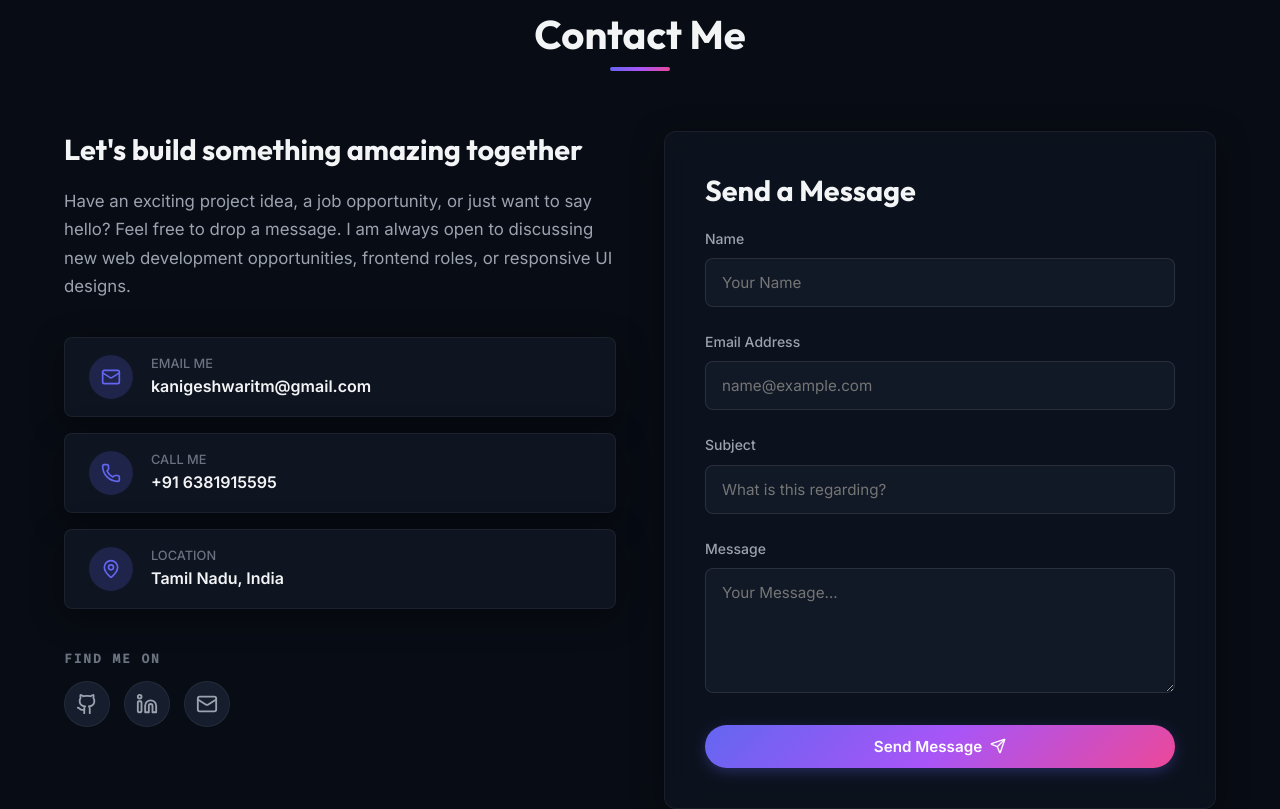
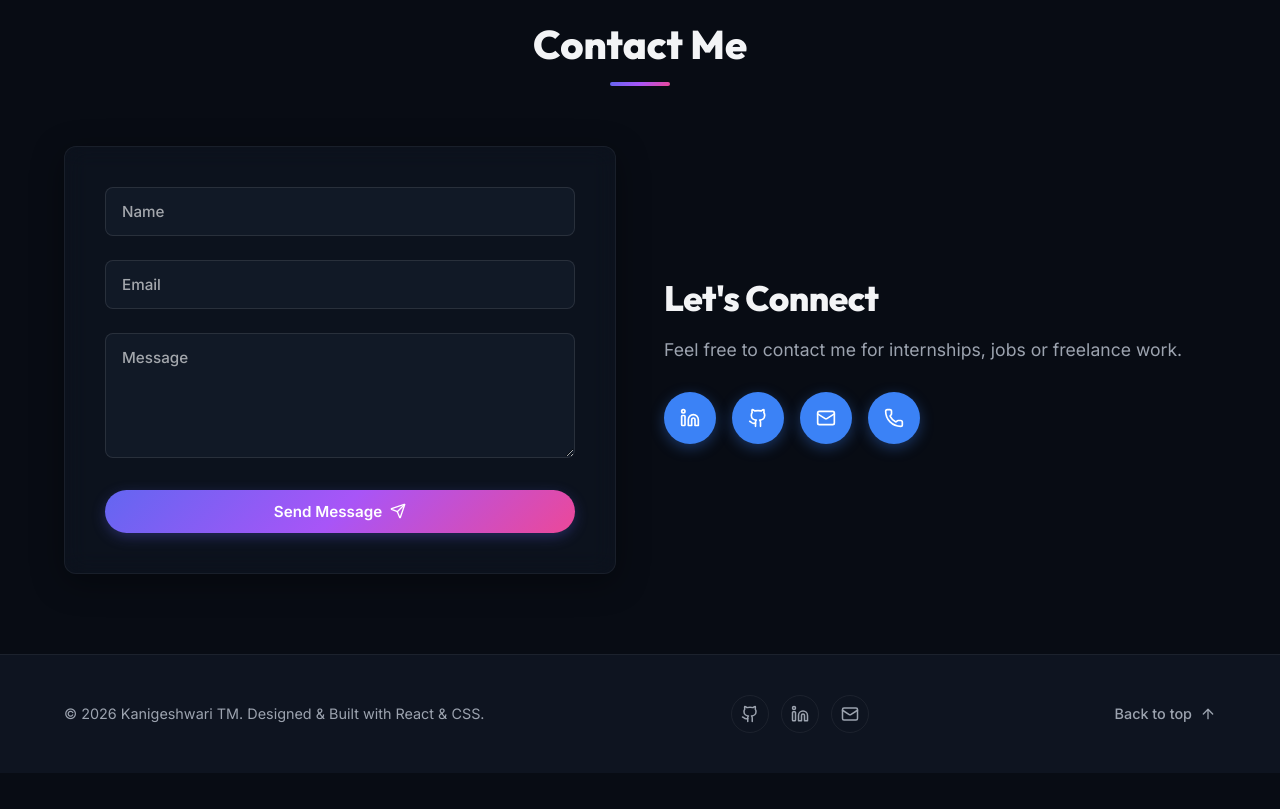
Before and after one commit to Kaniga54/portfolio, a React (Vite) app: page / in a window 1280 px wide. Shown: the part 4540-5349 px from the top of the page. After the commit the page ends 5313 px from the top, so only its background shows below. Built offline with nearby package versions, Linux system fonts and the light colour scheme.

Commit message:
Fix contact section title clipping, input placeholder contrast, and form layout alignment

```diff
--- a/src/components/Contact.jsx
+++ b/src/components/Contact.jsx
@@ -1,7 +1,7 @@
 import React, { useState } from 'react';
-import { Mail, Send, Phone, MapPin, CheckCircle, AlertCircle } from 'lucide-react';
+import { Mail, Send, Phone, CheckCircle, AlertCircle } from 'lucide-react';
 
-const Github = ({ size = 24, ...props }) => (
+const Github = ({ size = 22, ...props }) => (
   <svg
     xmlns="http://www.w3.org/2000/svg"
     width={size}
@@ -19,7 +19,7 @@ const Github = ({ size = 24, ...props }) => (
   </svg>
 );
 
-const Linkedin = ({ size = 24, ...props }) => (
+const Linkedin = ({ size = 22, ...props }) => (
   <svg
     xmlns="http://www.w3.org/2000/svg"
     width={size}
@@ -42,12 +42,11 @@ export default function Contact() {
   const [formData, setFormData] = useState({
     name: '',
     email: '',
-    subject: '',
     message: ''
   });
 
   const [errors, setErrors] = useState({});
-  const [submitStatus, setSubmitStatus] = useState(null); // 'success' or 'error' or null
+  const [submitStatus, setSubmitStatus] = useState(null);
 
   const handleChange = (e) => {
     const { name, value } = e.target;
@@ -55,7 +54,6 @@ export default function Contact() {
       ...formData,
       [name]: value
     });
-    // Clear validation error when user types
     if (errors[name]) {
       setErrors({
         ...errors,
@@ -72,7 +70,6 @@ export default function Contact() {
     } else if (!/\S+@\S+\.\S+/.test(formData.email)) {
       newErrors.email = 'Invalid email address';
     }
-    if (!formData.subject.trim()) newErrors.subject = 'Subject is required';
     if (!formData.message.trim()) newErrors.message = 'Message is required';
 
     setErrors(newErrors);
@@ -82,58 +79,38 @@ export default function Contact() {
   const handleSubmit = (e) => {
     e.preventDefault();
     if (validate()) {
-      // Simulate API submission
       setSubmitStatus('success');
-      // Reset form
       setFormData({
         name: '',
         email: '',
-        subject: '',
         message: ''
       });
-      // Clear status after 5 seconds
       setTimeout(() => setSubmitStatus(null), 5000);
     } else {
       setSubmitStatus('error');
     }
   };
 
-  const contactDetails = [
+  const connectButtons = [
     {
-      icon: <Mail className="contact-detail-icon" size={20} />,
-      label: 'Email Me',
-      value: 'kanigeshwaritm@gmail.com',
-      href: 'mailto:kanigeshwaritm@gmail.com'
+      icon: <Linkedin size={20} />,
+      href: 'https://www.linkedin.com/in/kanigeshwari-tm/',
+      label: 'LinkedIn'
     },
     {
-      icon: <Phone className="contact-detail-icon" size={20} />,
-      label: 'Call Me',
-      value: '+91 6381915595',
-      href: 'tel:+916381915595'
-    },
-    {
-      icon: <MapPin className="contact-detail-icon" size={20} />,
-      label: 'Location',
-      value: 'Tamil Nadu, India',
-      href: 'https://maps.google.com'
-    }
-  ];
-
-  const socialLinks = [
-    {
-      icon: <Github size={22} />,
+      icon: <Github size={20} />,
       href: 'https://github.com/Kaniga54',
       label: 'GitHub'
     },
     {
-      icon: <Linkedin size={22} />,
-      href: 'https://www.linkedin.com/in/kanigeshwari-tm/',
-      label: 'LinkedIn'
+      icon: <Mail size={20} />,
+      href: 'mailto:kanigeshwaritm@gmail.com',
+      label: 'Email'
     },
     {
-      icon: <Mail size={22} />,
-      href: 'mailto:kanigeshwaritm@gmail.com',
-      label: 'Email'
+      icon: <Phone size={20} />,
+      href: 'tel:+916381915595',
+      label: 'Call'
     }
   ];
 
@@ -141,58 +118,13 @@ export default function Contact() {
     <section id="contact" className="section contact-section">
       <div className="container">
         <div className="section-header">
-          <span className="section-subtitle">Reach Out</span>
-          <h2 className="section-title">Contact Me</h2>
+          <h2 className="section-title contact-title-custom">Contact Me</h2>
         </div>
 
         <div className="contact-grid">
-          {/* Column 1: Info and Socials */}
-          <div className="contact-info">
-            <h3 className="contact-heading">Let's build something amazing together</h3>
-            <p className="contact-text">
-              Have an exciting project idea, a job opportunity, or just want to say hello?
-              Feel free to drop a message. I am always open to discussing new web development opportunities, frontend roles, or responsive UI designs.
-            </p>
-
-            <div className="contact-details">
-              {contactDetails.map((detail, index) => (
-                <a key={index} href={detail.href} className="contact-detail-card glass-card">
-                  <div className="contact-icon-wrapper">
-                    {detail.icon}
-                  </div>
-                  <div className="contact-detail-content">
-                    <span className="contact-detail-label">{detail.label}</span>
-                    <span className="contact-detail-value">{detail.value}</span>
-                  </div>
-                </a>
-              ))}
-            </div>
-
-            <div className="contact-socials-wrapper">
-              <span className="socials-label">FIND ME ON</span>
-              <div className="contact-socials">
-                {socialLinks.map((social, index) => (
-                  <a
-                    key={index}
-                    href={social.href}
-                    className="contact-social-btn"
-                    target="_blank"
-                    rel="noopener noreferrer"
-                    aria-label={social.label}
-                  >
-                    {social.icon}
-                  </a>
-                ))}
-              </div>
-            </div>
-          </div>
-
-          {/* Column 2: Form */}
+          {/* Left Column: Form */}
           <div className="contact-form-container glass-card">
-            <h3 className="contact-heading">Send a Message</h3>
-
             <form onSubmit={handleSubmit} noValidate>
-
               {submitStatus === 'success' && (
                 <div className="form-status success">
                   <CheckCircle size={20} />
@@ -203,18 +135,17 @@ export default function Contact() {
               {submitStatus === 'error' && (
                 <div className="form-status error">
                   <AlertCircle size={20} />
-                  <span>Please correct the errors in the form below.</span>
+                  <span>Please fill in all fields correctly.</span>
                 </div>
               )}
 
               <div className="form-group">
-                <label htmlFor="name" className="form-label">Name</label>
                 <input
                   type="text"
                   id="name"
                   name="name"
                   className={`form-control ${errors.name ? 'invalid' : ''}`}
-                  placeholder="Your Name"
+                  placeholder="Name"
                   value={formData.name}
                   onChange={handleChange}
                 />
@@ -222,13 +153,12 @@ export default function Contact() {
               </div>
 
               <div className="form-group">
-                <label htmlFor="email" className="form-label">Email Address</label>
                 <input
                   type="email"
                   id="email"
                   name="email"
                   className={`form-control ${errors.email ? 'invalid' : ''}`}
-                  placeholder="name@example.com"
+                  placeholder="Email"
                   value={formData.email}
                   onChange={handleChange}
                 />
@@ -236,27 +166,12 @@ export default function Contact() {
               </div>
 
               <div className="form-group">
-                <label htmlFor="subject" className="form-label">Subject</label>
-                <input
-                  type="text"
-                  id="subject"
-                  name="subject"
-                  className={`form-control ${errors.subject ? 'invalid' : ''}`}
-                  placeholder="What is this regarding?"
-                  value={formData.subject}
-                  onChange={handleChange}
-                />
-                {errors.subject && <span className="error-message">{errors.subject}</span>}
-              </div>
-
-              <div className="form-group">
-                <label htmlFor="message" className="form-label">Message</label>
                 <textarea
                   id="message"
                   name="message"
                   rows="5"
                   className={`form-control ${errors.message ? 'invalid' : ''}`}
-                  placeholder="Your Message..."
+                  placeholder="Message"
                   value={formData.message}
                   onChange={handleChange}
                 ></textarea>
@@ -268,6 +183,30 @@ export default function Contact() {
               </button>
             </form>
           </div>
+
+          {/* Right Column: Connect Info & Circular Action Buttons */}
+          <div className="contact-connect-info">
+            <h3 className="connect-heading">Let's Connect</h3>
+            <p className="connect-text">
+              Feel free to contact me for internships, jobs or freelance work.
+            </p>
+
+            <div className="connect-buttons-row">
+              {connectButtons.map((btn, index) => (
+                <a
+                  key={index}
+                  href={btn.href}
+                  className="connect-circle-btn"
+                  target={btn.href.startsWith('tel:') ? '_self' : '_blank'}
+                  rel="noopener noreferrer"
+                  aria-label={btn.label}
+                  title={btn.label}
+                >
+                  {btn.icon}
+                </a>
+              ))}
+            </div>
+          </div>
         </div>
       </div>
     </section>
--- a/src/index.css
+++ b/src/index.css
@@ -280,6 +280,16 @@ button, input, textarea {
   font-size: 0.95rem;
   transition: all var(--transition-normal);
   outline: none;
+}
+
+.form-control::placeholder {
+  color: rgba(243, 244, 246, 0.65) !important;
+  opacity: 1 !important;
+  font-weight: 500;
+}
+
+.light-theme .form-control::placeholder {
+  color: rgba(15, 23, 42, 0.55) !important;
 }
 
 .form-control:focus {
@@ -1291,13 +1301,17 @@ button, input, textarea {
 /* Contact Section Styling */
 .contact-section {
   background-color: var(--bg-primary);
+  padding: 120px 0 80px;
+  overflow: visible;
 }
 
 .contact-grid {
   display: grid;
   grid-template-columns: 1fr 1fr;
   gap: 48px;
-  align-items: start;
+  align-items: center;
+  width: 100%;
+  margin: 0 auto;
 }
 
 .contact-info {
@@ -1574,3 +1588,63 @@ button, input, textarea {
   display: inline-flex;
   align-items: center;
 }
+
+/* Custom Contact Section Styling matching screenshot */
+.contact-title-custom {
+  font-size: 2.5rem;
+  font-weight: 800;
+  line-height: 1.3;
+  margin-top: 10px;
+  padding-top: 10px;
+  padding-bottom: 16px;
+  overflow: visible;
+}
+
+.contact-connect-info {
+  text-align: left;
+  display: flex;
+  flex-direction: column;
+  justify-content: center;
+  padding: 20px 0;
+}
+
+.connect-heading {
+  font-size: 2.2rem;
+  font-weight: 800;
+  color: var(--text-primary);
+  margin-bottom: 16px;
+  letter-spacing: -0.5px;
+}
+
+.connect-text {
+  font-size: 1.1rem;
+  color: var(--text-secondary);
+  line-height: 1.6;
+  margin-bottom: 28px;
+}
+
+.connect-buttons-row {
+  display: flex;
+  align-items: center;
+  gap: 16px;
+  flex-wrap: wrap;
+}
+
+.connect-circle-btn {
+  display: inline-flex;
+  align-items: center;
+  justify-content: center;
+  width: 52px;
+  height: 52px;
+  border-radius: 50%;
+  background: #3b82f6;
+  color: #ffffff !important;
+  box-shadow: 0 4px 14px rgba(59, 130, 246, 0.35);
+  transition: all var(--transition-fast);
+}
+
+.connect-circle-btn:hover {
+  background: #2563eb;
+  transform: translateY(-3px) scale(1.05);
+  box-shadow: 0 8px 22px rgba(59, 130, 246, 0.5);
+}
```
